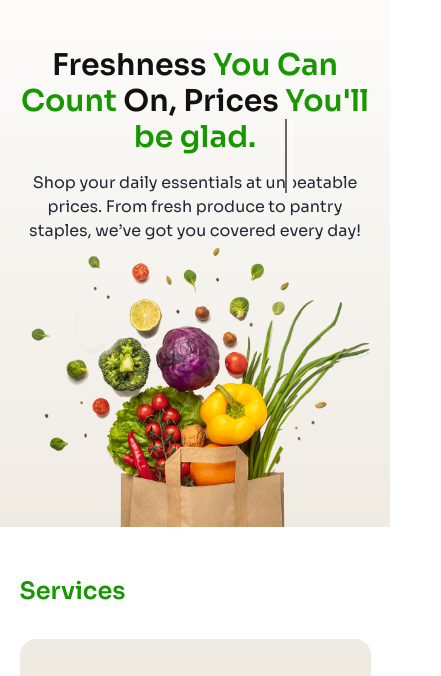
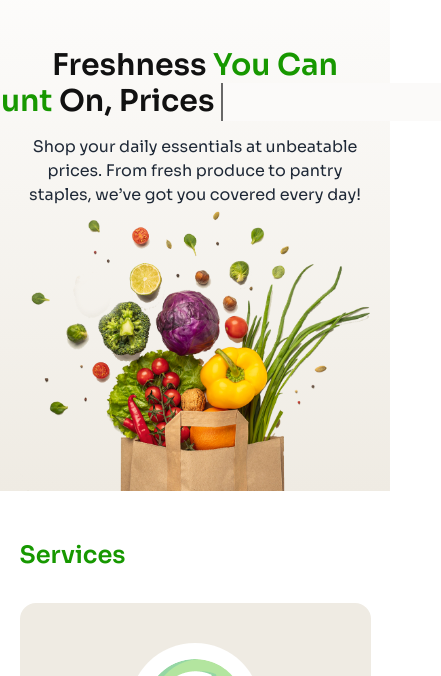
Before and after one commit to questcoderull/nature-s-platter, a plain HTML site: page index.html in a window 390 px wide. Shown: the part 95-771 px from the top of the page, 441 px wide, since content can reach past the window. Drawn offline with nearby package versions, Linux system fonts and the light colour scheme; a web font is replaced by a local one.

Commit message:
stll fixing

```diff
--- a/index.html
+++ b/index.html
@@ -180,7 +180,7 @@
         class="mt-12 md:mt-24 text-center mx-auto place-items-center px-5"
       >
         <h1
-          class="text-3xl md:text-6xl font-semibold text-[#111111] mb-4 md:mb-7 hasuapa"
+          class="text-3xl md:text-6xl font-semibold text-[#111111] mb-4 md:mb-7 text-nowrap hasuapa"
         >
           Freshness
           <span class="text-nature-primary"
```
